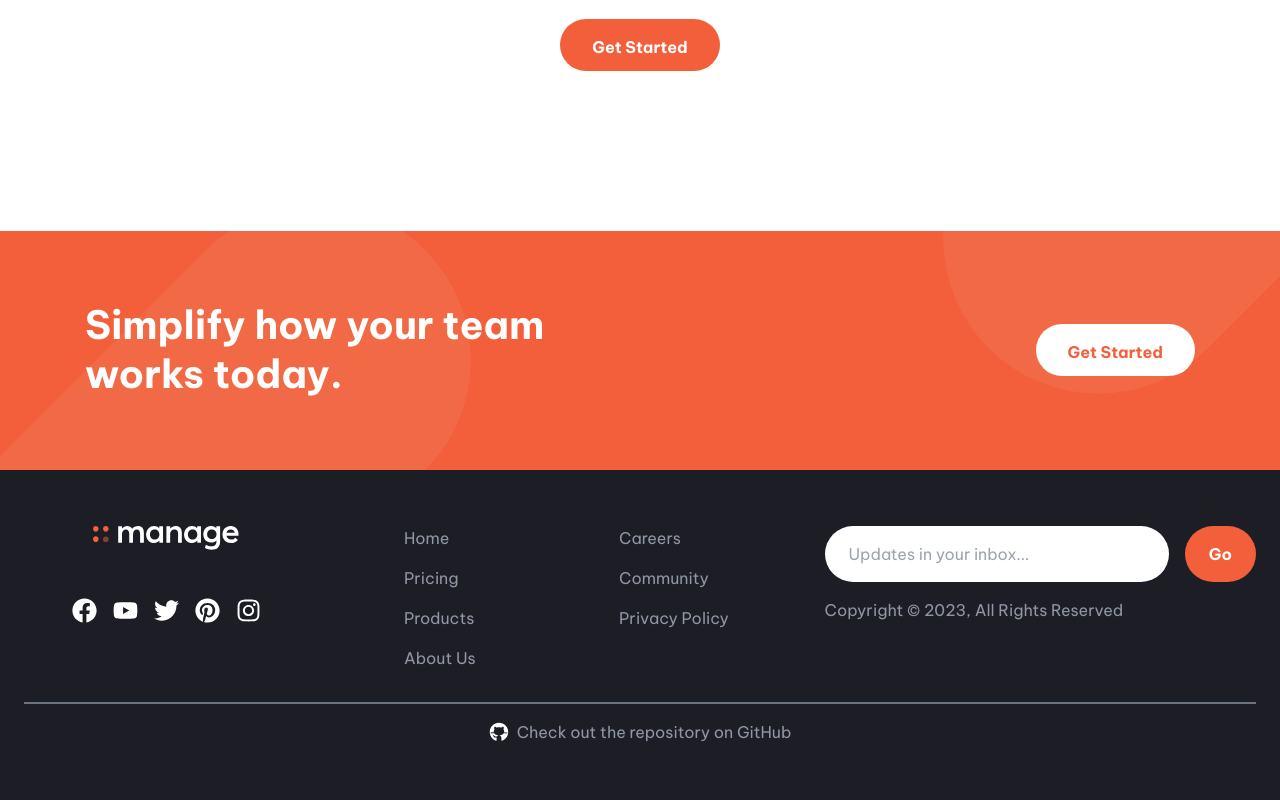
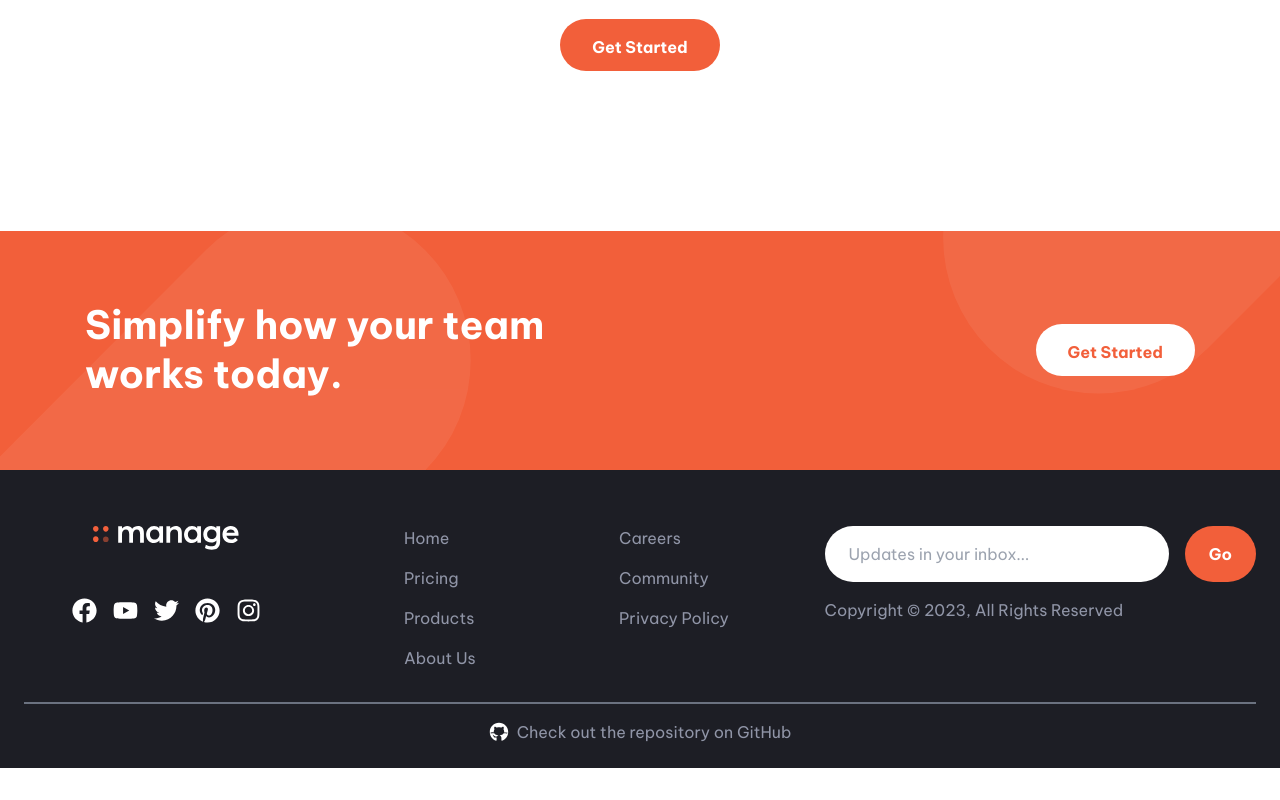
Before and after one commit to waseemazmy21/manage-landing-page, a React (Vite) app: page / in a window 1280 px wide. Shown: the part 1898-2698 px from the top of the page. After the commit the page ends 2666 px from the top, so only its background shows below. Built offline with nearby package versions, Linux system fonts and the light colour scheme.

Commit message:
Edit footer

```diff
--- a/src/components/Footer.jsx
+++ b/src/components/Footer.jsx
@@ -11,7 +11,7 @@ import {
 
 const Footer = () => {
   return (
-    <footer id='footer' className='bg-veryDarkBlue pt-14 pb-6 lg:py-14'>
+    <footer id='footer' className='bg-veryDarkBlue pt-14 pb-6'>
       <div className='w-full max-w-xl lg:max-w-[90rem] mx-auto px-6'>
         <div className='grid gap-12 grid-rows-[repeat(3,auto)] grid-cols-2 lg:grid-rows-1 lg:grid-cols-[repeat(4,auto)]'>
           <div className='row-[1/2] col-[1/3] lg:col-[4/5] flex flex-col gap-4'>
@@ -113,7 +113,7 @@ const Footer = () => {
         <hr className='border-t-2 border-gray-500 mt-8 mb-4' />
         <p className='text-center'>
           <a
-            href=''
+            href='https://github.com/waseemazmy21/manage-landing-page'
             target='_blank'
             rel='noopener noreferrer'
             className='text-darkGrayishBlue hover:text-white flex flex-row items-center justify-center'
```
